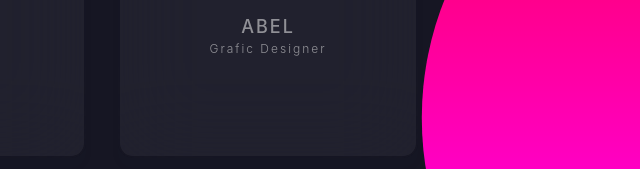
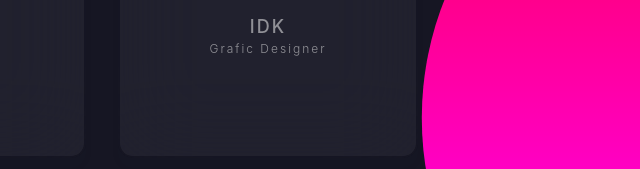
Before and after one commit to ottov4/ottov4.github.io, a plain HTML site: page index.html in a window 1280 px wide. Shown: the part 442-611 px from the top of the page, 538-1178 px from the left. Drawn offline with Linux system fonts and the light colour scheme.

Commit message:
index.html

```diff
--- a/index.html
+++ b/index.html
@@ -45,7 +45,7 @@
           <div class="content">
             <div class="img"><img src="https://media.discordapp.net/attachments/1258153910015623250/1329567641681002589/IMG_0131.jpg?ex=67b7a2db&is=67b6515b&hm=e9c9636f368f8eb8b32ced343191363c254337a42d88a82ebf80b09c498bfa14&=&format=webp&width=810&height=1080" /></div>
             <div class="cardContent">
-              <h3>abel<br /><span>Grafic Designer</span></h3>
+              <h3>idk<br /><span>Grafic Designer</span></h3>
             </div>
           </div>
           <ul class="sci">
```
